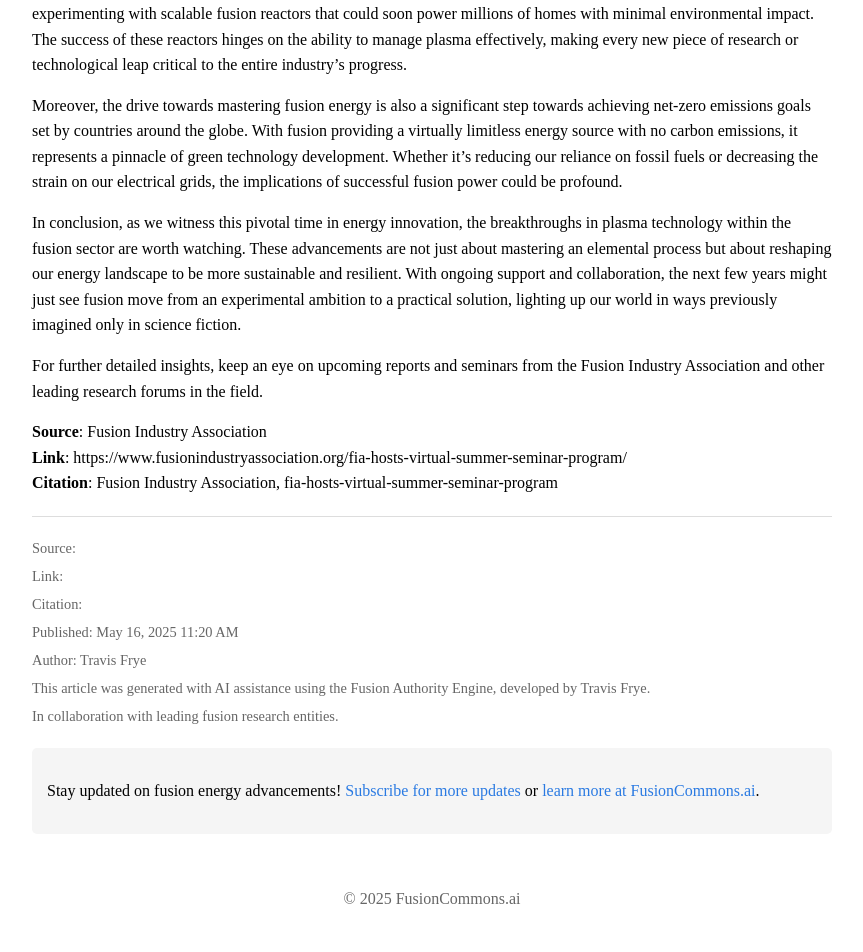
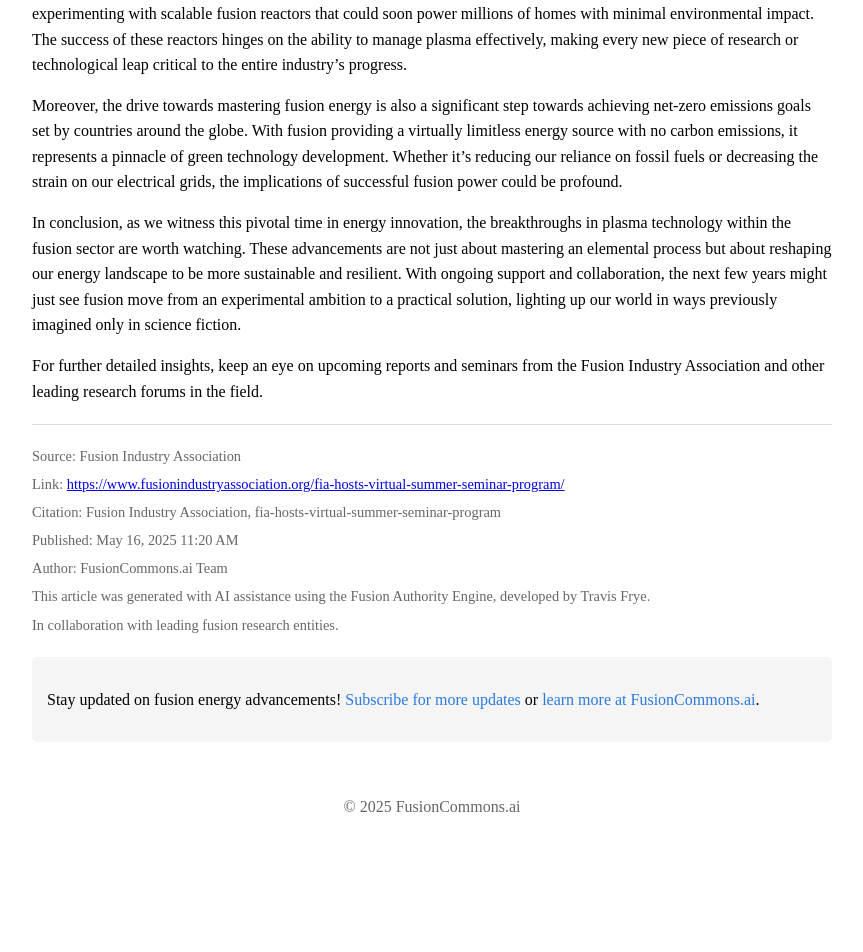
Before and after one commit to hyperpoint/hyperpoint.github.io, a Jekyll site: the page built from _posts/2025-05-16-a339b4468de8e872abb73edc0af0ece4-breakthroughs-in-fusion-energy-advancements-in-plasma-tech.md, in a window 1280 px wide. Shown: the part 952-1904 px from the top of the page, without its empty margins (208-1071 px from the left). Built offline with Jekyll 4.4.1, drawn with Linux system fonts in a browser that asks for light colours; after the commit the page ends 1812 px from its top, so only the background shows below that; part of the change alters nothing that is shown.

Commit message:
Update 2025-05-16-a339b4468de8e872abb73edc0af0ece4-breakthroughs-in-fusion-energy-advancements-in-plasma-tech.md

```diff
--- a/_posts/2025-05-16-a339b4468de8e872abb73edc0af0ece4-breakthroughs-in-fusion-energy-advancements-in-plasma-tech.md
+++ b/_posts/2025-05-16-a339b4468de8e872abb73edc0af0ece4-breakthroughs-in-fusion-energy-advancements-in-plasma-tech.md
@@ -4,10 +4,13 @@ title: "Breakthroughs in Fusion Energy Advancements in Plasma Tech"
 date: 2025-05-16 11:20:39
 categories: [fusion, energy]
 permalink: "/posts/2025/05/16/breakthroughs-in-fusion-energy-advancements-in-plasma-tech/"
-author: Travis Frye
+author: FusionCommons.ai Team
+note: This article was generated with AI assistance using the Fusion Authority Engine, developed by Travis Frye.
+collaboration: In collaboration with leading fusion research entities.
+source: "Fusion Industry Association"
+link: "https://www.fusionindustryassociation.org/fia-hosts-virtual-summer-seminar-program/"
+citation: "Fusion Industry Association, fia-hosts-virtual-summer-seminar-program"
 ---
-
-
 
 The fusion energy industry is hitting significant milestones with transformative advancements in plasma technology, pointing towards a greener, more sustainable future. As the urgency to develop clean energy solutions intensifies globally, nuclear fusion stands out with its promise to revolutionize how we generate power. This surge in technological innovations and heightened collaborations in the sector signals a new era in energy production, which could dramatically alter our approach to climate change and energy security.
 
@@ -24,7 +27,3 @@ Moreover, the drive towards mastering fusion energy is also a significant step t
 In conclusion, as we witness this pivotal time in energy innovation, the breakthroughs in plasma technology within the fusion sector are worth watching. These advancements are not just about mastering an elemental process but about reshaping our energy landscape to be more sustainable and resilient. With ongoing support and collaboration, the next few years might just see fusion move from an experimental ambition to a practical solution, lighting up our world in ways previously imagined only in science fiction.
 
 For further detailed insights, keep an eye on upcoming reports and seminars from the Fusion Industry Association and other leading research forums in the field.
-
-**Source**: Fusion Industry Association
-**Link**: https://www.fusionindustryassociation.org/fia-hosts-virtual-summer-seminar-program/
-**Citation**: Fusion Industry Association, fia-hosts-virtual-summer-seminar-program
```
